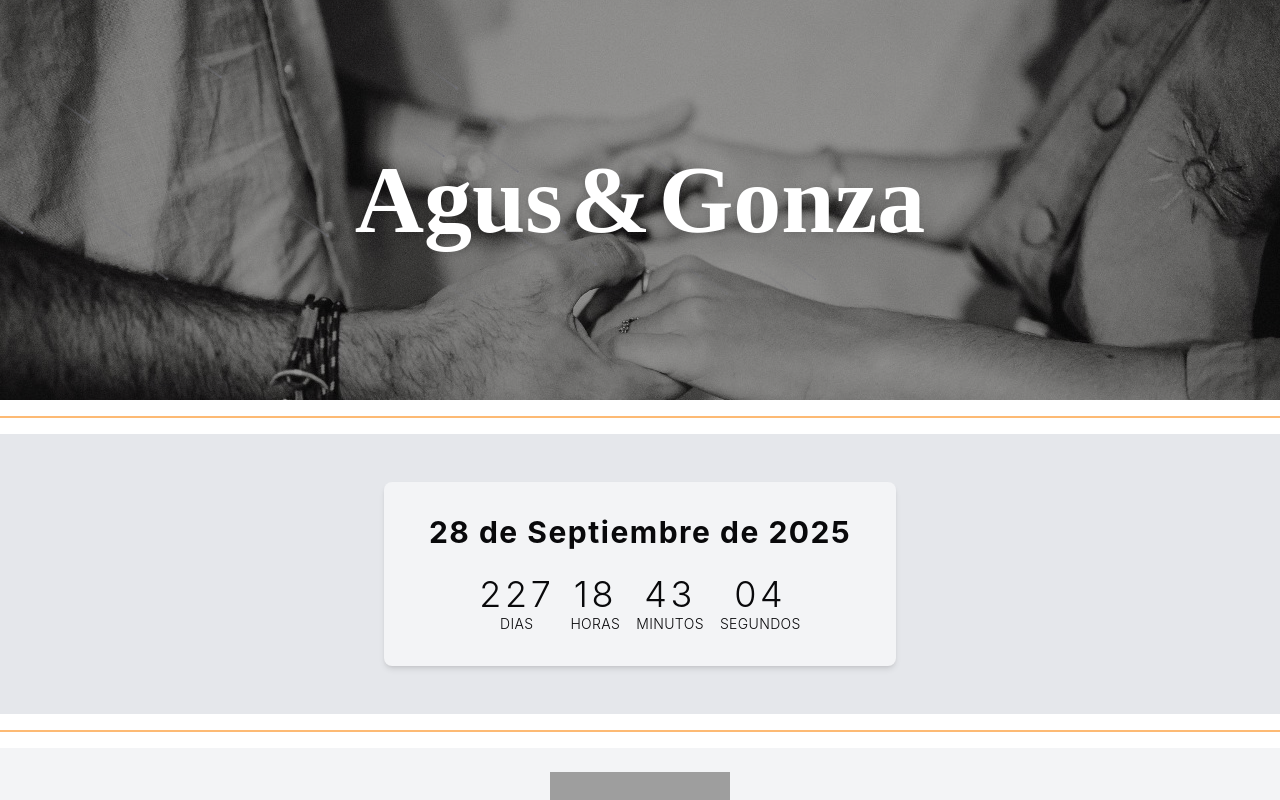
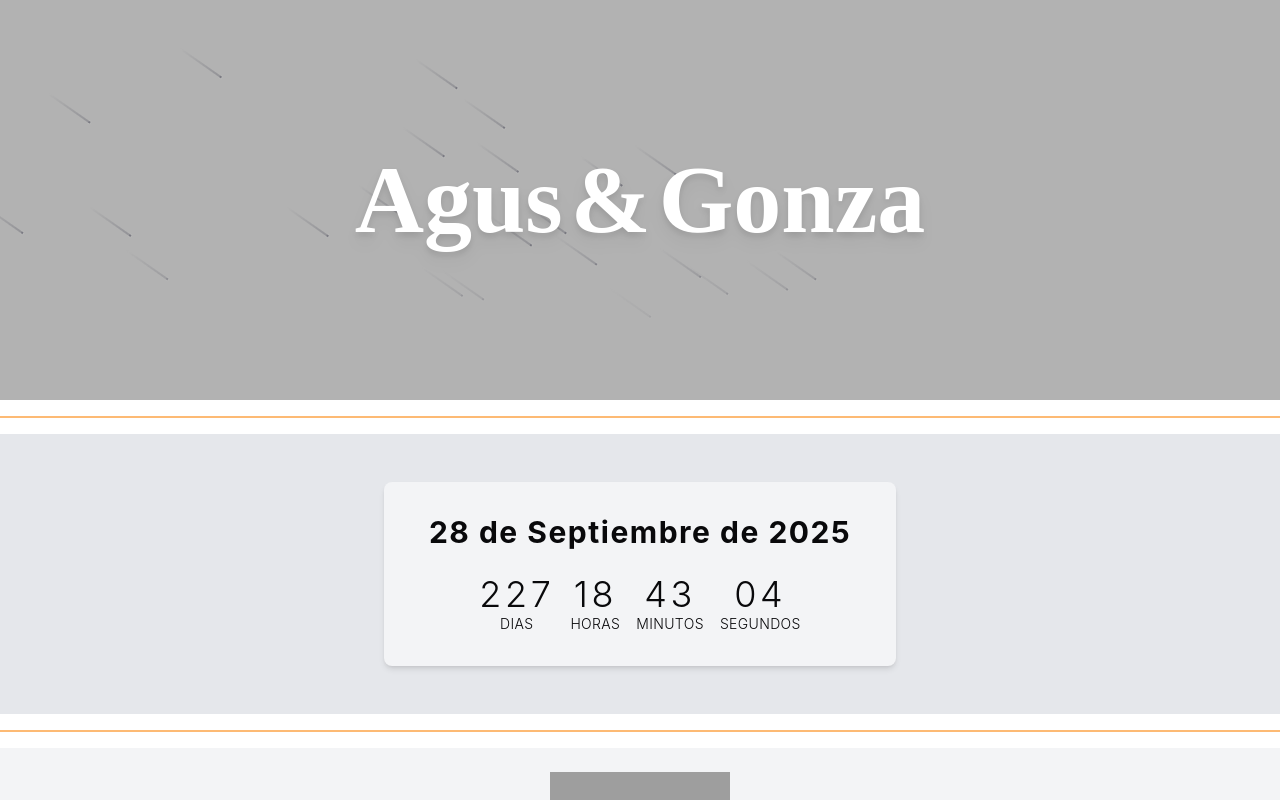
Before and after one commit to tomicaucino/casorio, a React (Vite) app: page / in a window 1280 px wide. Shown: the top 800 px of the page. Built offline with nearby package versions, Linux system fonts and the light colour scheme; grey boxes are pictures that could not be loaded.

Commit message:
Update image portada

```diff
--- a/src/Portada/page.tsx
+++ b/src/Portada/page.tsx
@@ -18,16 +18,16 @@ export const Portada = () => {
             ref={containerRef}
             className="relative w-screen h-[280px] sm:h-[400px] overflow-hidden"
         >
-            <motion.div
+            {/* <motion.div
                 className="absolute inset-0 h-[600px]" // Extra height for parallax movement
                 style={{ y }}
             >
                 <img
-                    src="/public/Gonza1.jpg"
+                    src="/Gonza1.jpg"
                     alt="Agus and Gonza"
                     className="w-full h-auto sm:h-[400px] md:h-[500px] lg:h-[600px] object-cover"
                 />
-            </motion.div>
+            </motion.div> */}
 
             <div className="absolute inset-0 bg-black/30" /> {/* Overlay for better text contrast */}
 
```
